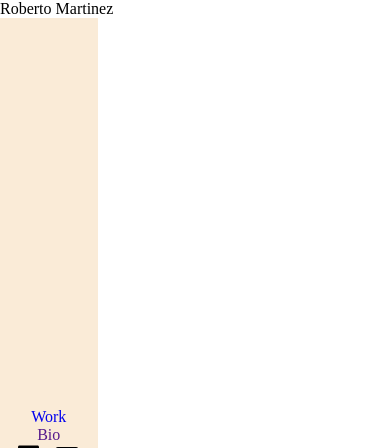
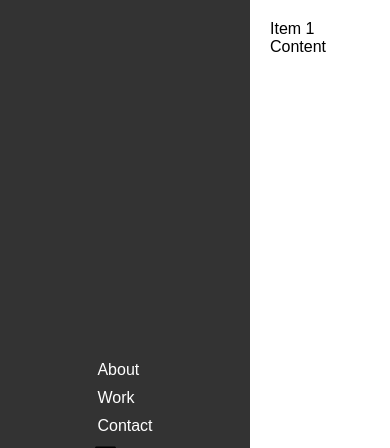
Before and after one commit to Jxnfernandx/Portfolio-RobertoMartinez, a plain HTML site: page index.html in a window 390 px wide. Shown: the top 448 px of the page. Drawn offline with Linux system fonts and the light colour scheme.

Commit message:
Updated Nav and responsiveness

```diff
--- a/index.html
+++ b/index.html
@@ -7,12 +7,13 @@
     <title>Roberto Martinez</title>
 </head>
 <body>
-    <header>
-            <span>Roberto Martinez</span>
+    <div class="container">
+        <nav>
             <ul>
-                <li><a href="./files/work.html">Work</a></li>
-                <li><a id="link" href="">Bio</a></li>
-
+                <li><a href="#" data-id="1">About</a></li>
+                <li><a href="#" data-id="2">Work</a></li>
+                <li><a href="#" data-id="3">Contact</a></li>
+            </ul>
             <div class="social-icons">
                         <li>
                             <a target="_blank"  href="https://www.linkedin.com/in/roberto-martinez-meza-00723223b/">
@@ -33,11 +34,23 @@
                             </a>
                         </li>
                     </div>
+        </nav>
 
+        <main>
+            <div class="active">Item 1 Content</div>
+            <div>
+              <ul>
+                <li><a href="#">Black Box Theatre</a></li>
+                <li><a href="#">Observatory</a></li>
+                <li><a href="#">Pallative Care Center</a></li>
+                <li><a href="#">Renders</a></li>
+                <li><a href="#">Revolve Terra Chapel</a></li>
+                <li><a href="#">Sketches</a></li>
             </ul>
-    </header>
-    <footer>
-    </footer>
+            </div>
+            <div>Item 3 Content</div>
+        </main>
+    </div>
     <script src="./script.js"></script>
 </body>
 </html>
--- a/main.css
+++ b/main.css
@@ -5,20 +5,62 @@
     margin: 0;
     padding: 0;
 }
-nav {
-    display: flex;
-    background-color: #f00;
+
+
+body,
+html {
+  margin: 0;
+  padding: 0;
+  font-family: Arial, sans-serif;
 }
-ul {
-    width: 25%;
-    background-color: antiquewhite;
-    position: fixed;
-    height: 100%;
-    overflow: auto;
-    display: flex;
-    flex-direction: column;
-    justify-content: center;
-    align-items: center;
+
+
+.container {
+   display: grid;
+   grid-template-columns: 250px 1fr; /* 1fr for content area */
+            min-height: 100vh; /* Make sure the container covers the entire viewport height */
+        }
+
+        /* Style the navbar */
+        nav {
+            background-color: #333;
+            color: #fff;
+            padding: 20px;
+            display: flex;
+            flex-direction: column;
+            justify-content: center;
+            align-items: center;
+        }
+
+        nav ul {
+            list-style-type: none;
+            padding: 0;
+        }
+
+        nav li {
+            margin-bottom: 10px;
+        }
+
+        nav a {
+            text-decoration: none;
+            color: #fff;
+            cursor: pointer; /* Add a pointer cursor to menu items */
+        }
+
+        /* Style the content area */
+        main {
+            padding: 20px;
+        }
+
+        .active {
+           display: block;
+          display: flex;
+          justify-content: center;
+
+        }
+
+        div {
+            display: none;
 }
 li {
    list-style: none;
--- a/script.js
+++ b/script.js
@@ -1,5 +1,14 @@
-const link = document.getElementById("link");
+document.querySelectorAll('nav a')
+  .forEach(e => e.addEventListener('click', function () {
+    const dataId = e.dataset.id;
+    change(dataId);
+    // Add text color change to the clicked link
+    document.querySelectorAll('nav a').forEach(a => a.style.color = '');
+    e.style.color = 'red'; // Change the color of the clicked link to red
+  }));
 
-link.addEventListener("click", () => {
-    link.style.color = "red";
-})
+function change(n) {
+  let panels = document.querySelectorAll('main div')
+  panels.forEach(p => p.classList.remove('active'))
+  panels[n - 1].classList.add('active')
+}
```
Also changed, not shown: files/bio.html (deleted, +0 -11 lines), files/work.html (deleted, +0 -19 lines). Lines whose indentation alone changed are shown as unchanged.
